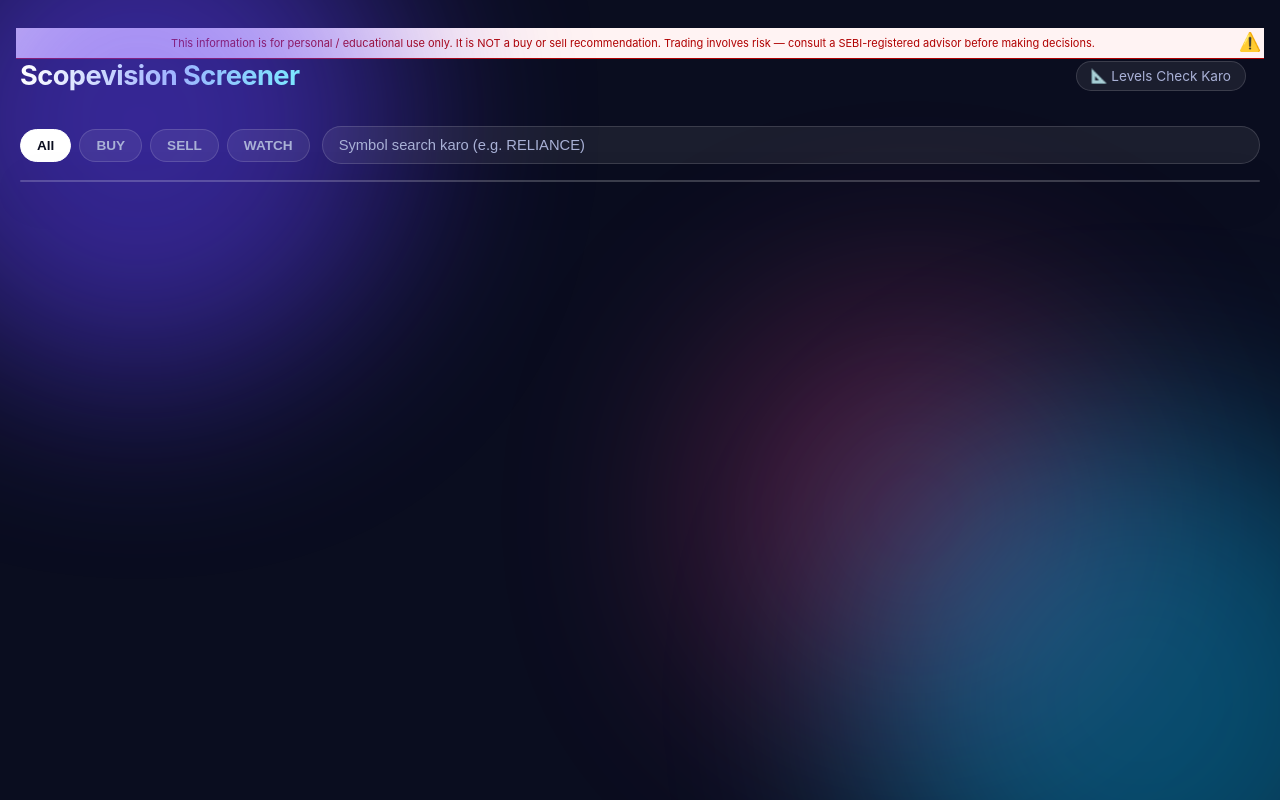
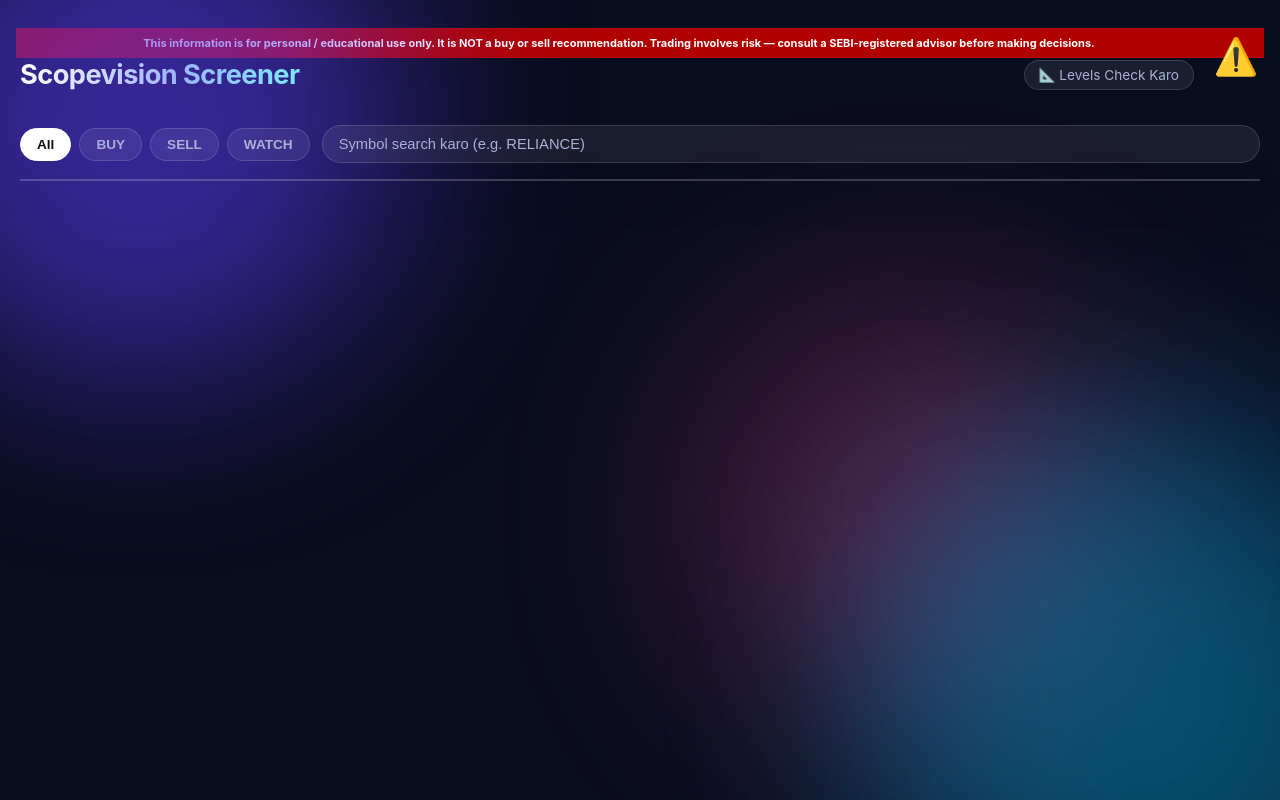
Before and after one commit to heamantverse/frvp-screener, a plain HTML site: page templates/index.html in a window 1280 px wide. Both pictures are taken after a click on the element "⚠️". Drawn offline with Linux system fonts and the light colour scheme.

Commit message:
Add disclaimer banner to site

```diff
--- a/templates/index.html
+++ b/templates/index.html
@@ -157,10 +157,10 @@
 </style>
 </head>
 <body>
-<div id="disclaimer-bar" onclick="var d=document.getElementById('disclaimer-text'); d.style.display=(d.style.display==='block')?'none':'block';" style="position:sticky; top:6px; right:8px; float:right; z-index:9999; background:transparent; color:#b00000; width:28px; height:28px; line-height:28px; text-align:center; font-size:18px; cursor:pointer;" title="Disclaimer (click to view)">
+<div id="disclaimer-bar" onclick="var d=document.getElementById('disclaimer-text'); d.style.display=(d.style.display==='block')?'none':'block';" style="position:sticky; top:6px; right:8px; float:right; z-index:9999; background:transparent; color:#b00000; width:56px; height:56px; line-height:56px; text-align:center; font-size:36px; cursor:pointer;" title="Disclaimer (click to view)">
   ⚠️
 </div>
-<div id="disclaimer-text" style="display:none; background:#fff3f3; color:#b00000; text-align:center; padding:8px 14px; font-size:11px; border-bottom:1px solid #b00000;">
+<div id="disclaimer-text" style="display:none; background:#b00000; color:#ffffff; text-align:center; padding:8px 14px; font-size:11px; font-weight:bold;">
   This information is for personal / educational use only. It is NOT a buy or sell recommendation. Trading involves risk — consult a SEBI-registered advisor before making decisions.
 </div>
 
```
Also changed, not shown: templates/fib.html (+2 -2 lines).
